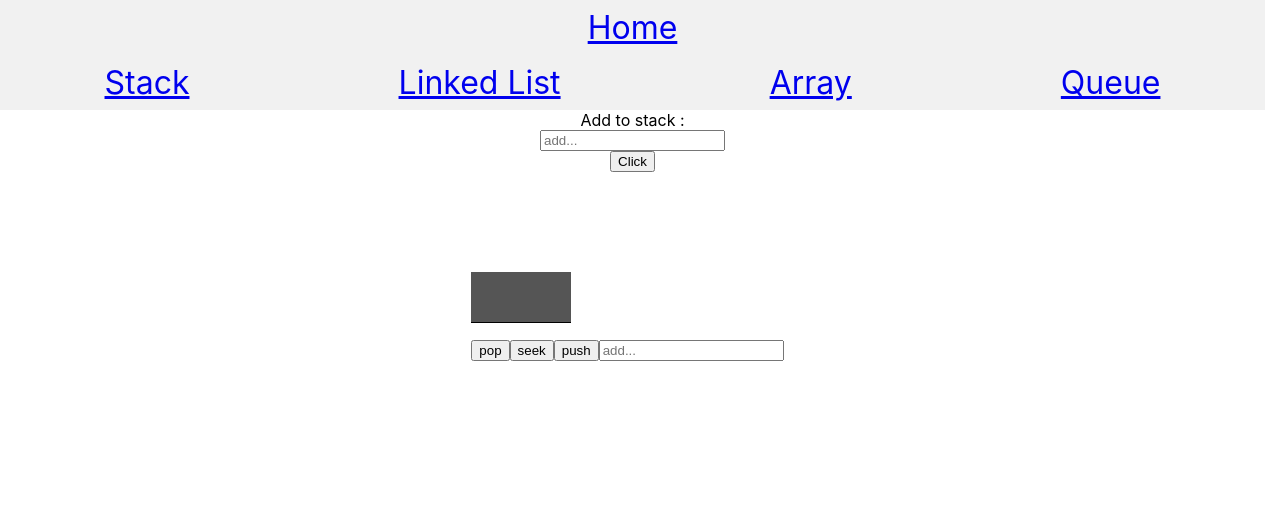
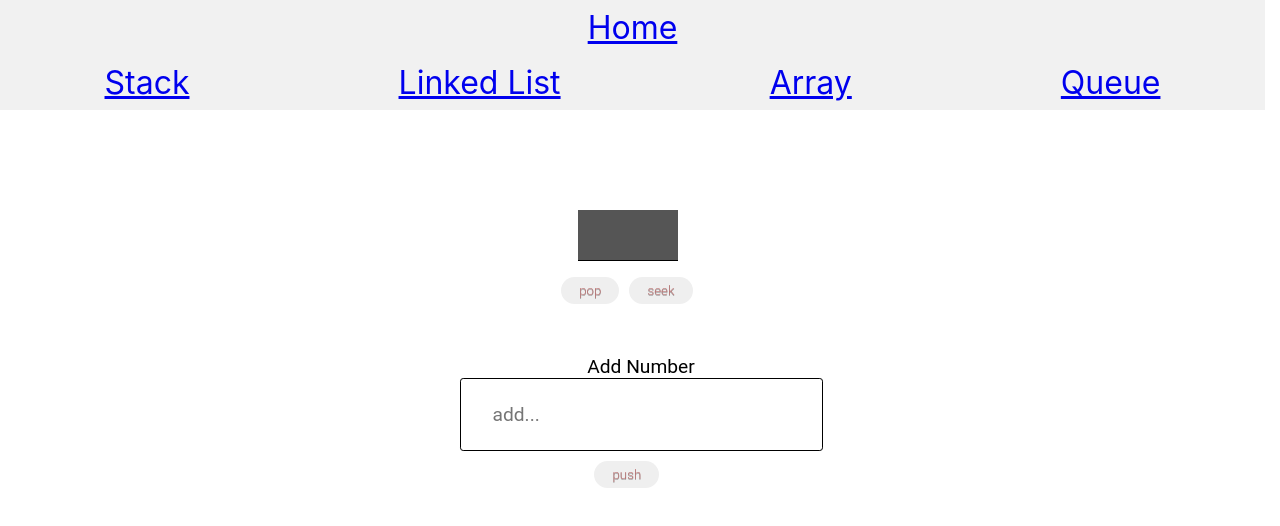
Before and after one commit to PhilipK-webdev/DataStructure, a React (Create React App) app: page /stack in a window 1280 px wide. Both pictures are taken after a click on the button "Click". Shown: the top 526 px of the page. Built offline with nearby package versions, Linux system fonts and the light colour scheme.

Commit message:
update the stack

```diff
--- a/src/Pages/Stack/Stack.js
+++ b/src/Pages/Stack/Stack.js
@@ -7,8 +7,6 @@ const Stack = () => {
     const [number, setNumber] = useState();
     const [arr, setArr] = useState([]);
     const [flag, setFlag] = useState(false);
-
-
 
     const submitAdd = (e) => {
         setNumber(e.target.value);
@@ -22,9 +20,12 @@ const Stack = () => {
 
     return (
         <div className="container">
-            <label >Add to stack : </label>
-            <input type="text" id="inputPush" name="add" placeholder="add..." onChange={submitAdd} />
-            <button type="submit" onClick={handlePush}>Click</button>
+            {!flag ? <div>
+                <label >Add to stack : </label>
+                <input type="text" id="inputPush" name="add" placeholder="add..." onChange={submitAdd} />
+                <button type="submit" onClick={handlePush}>Click</button>
+            </div> : null}
+
             <div className="stack">
                 {flag ? <Rectangle arr={arr} setArr={setArr} /> : <div> Processing...</div>}
             </div>
--- a/src/components/Rectangle/Rectangle.css
+++ b/src/components/Rectangle/Rectangle.css
@@ -5,6 +5,12 @@
     margin: 0px;
     border-bottom: 1px solid black;
   }
+  .container {
+    display: flex;
+    justify-content: center;
+    align-items: center;
+    flex-direction: column;
+}
   div{
 
   padding-right: 5px;
@@ -12,3 +18,64 @@
  div ul{
     padding-left: 0px;
   }
+
+  .button4 {
+
+    display: inline-block;
+    padding:0.3em 1.2em;
+    margin:0 0.1em 0.1em 0;
+    border: 0.16em solid rgba(255,255,255,0);
+    border-radius:2em;
+    box-sizing: border-box;
+    text-decoration:none;
+    font-family:'Roboto',sans-serif;
+    font-weight:300;
+    color:#b97272;
+    text-shadow: 0 0.04em 0.04em rgba(0,0,0,0.35);
+    text-align:center;
+    transition: all 0.2s;
+  }
+.button4:hover{
+  border-color: rgba(255,255,255,1);
+}
+
+#input{
+  margin-top: 50px;
+}
+.form__label {
+  font-family: 'Roboto', sans-serif;
+  font-size: 1.2rem;
+  margin-left: 2rem;
+  margin-top: 0.7rem;
+  display: block;
+  transition: all 0.3s;
+  transform: translateY(0rem);
+}
+
+.form__input {
+  font-family: 'Roboto', sans-serif;
+  color: #333;
+  font-size: 1.2rem;
+	margin: 0 auto;
+  padding: 1.5rem 2rem;
+  border-radius: 0.2rem;
+  background-color: rgb(255, 255, 255);
+  border: 1px solid black ;
+  width: 90%;
+  display: block;
+  transition: all 0.3s;
+}
+
+.form__input:placeholder-shown + .form__label {
+  opacity: 0;
+  visibility: hidden;
+  -webkit-transform: translateY(-4rem);
+  transform: translateY(-4rem);
+}
+@media all and (max-width:30em){
+
+  .button4{
+    display: block;
+    margin: 0.2em auto;
+  }
+}
--- a/src/components/Rectangle/Rectangle.js
+++ b/src/components/Rectangle/Rectangle.js
@@ -3,12 +3,23 @@ import "../Rectangle/Rectangle.css"
 const Rectangle = (props) => {
 
     const [tempSeek, setTempSeek] = useState(false);
+    const [number, setNumber] = useState();
+    let arrayTemp = [];
+    let j = props.arr.length - 1;
 
-    const [number, setNumber] = useState();
+    if (tempSeek) {
+        arrayTemp[0] = props.arr[j];
+    } else {
+        for (let i = 0; i < props.arr.length; i++) {
+            arrayTemp[i] = props.arr[j];
+            j--;
+        }
+    }
 
     const pop = (e) => {
         e.preventDefault();
         props.arr.pop();
+        props.setArr([...props.arr]);
         setTempSeek(false);
     }
     const push = (e) => {
@@ -26,20 +37,23 @@ const Rectangle = (props) => {
     const submitAdd = (e) => {
         setNumber(e.target.value);
     }
-    props.arr.sort((a, b) => {
-        return b - a;
-    });
+
     return (
-        <div>
-            {props.arr.map((data, index) =>
-                <h1 className="rectangle" key={index} id={index}>{data}</h1>)}
-            <ul >
-                <button type="submit" id="pop" onClick={pop}>pop</button>
-                <button type="submit" id="seek" onClick={seek}>seek</button>
-                <button type="submit" id="push" onClick={push}>push</button>
-                <input type="text" id="inputPush" name="add" placeholder="add..." onChange={submitAdd} />
+        <div className="container">
+            {arrayTemp.map((data, index) =>
+                <h1 className="rectangle" key={index} id={index}>{data}</h1>)
+            }
+            <ul>
+                <button type="submit" id="pop" className="button4" onClick={pop} style={{ marginRight: "10px" }}>pop</button>
+                <button type="submit" id="seek" className="button4" onClick={seek}>seek</button>
+                <div id="input">
+                    <label forHtml="add" className="form__label">Add Number</label>
+                    <input type="text" id="inputPush" name="add" placeholder="add..." className="form__input" onChange={submitAdd} />
+                </div>
+                <button type="submit" id="push" className="button4" onClick={push} style={{ marginTop: "10px" }}>push</button>
             </ul>
-        </div>
+
+        </div >
     )
 }
 
```
